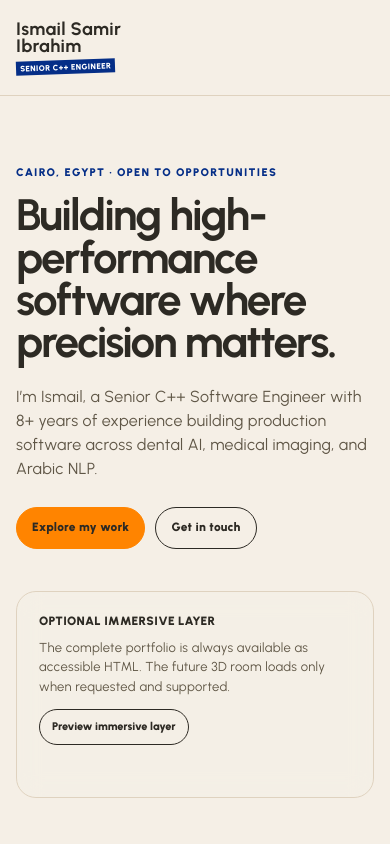
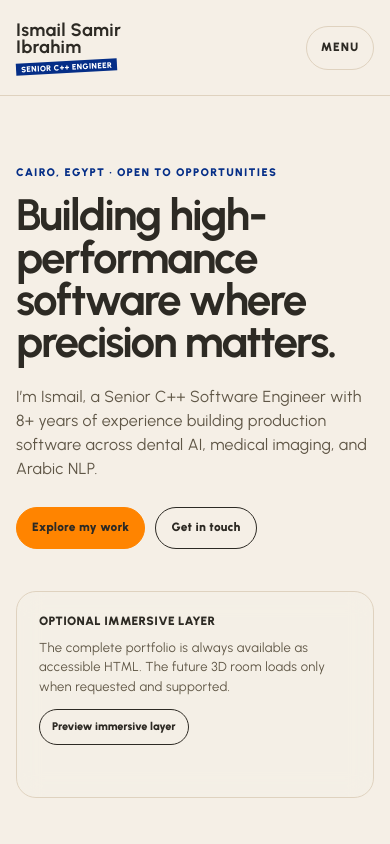
Before and after one commit to IsmailSamirIbrahim/portfolio-website, a Vue app: page / in a window 390 px wide. Shown: the top 844 px of the page. Built offline with nearby package versions, Linux system fonts and the light colour scheme.

Commit message:
feat(PORT-23): build responsive site shell

```diff
--- a/src/App.vue
+++ b/src/App.vue
@@ -36,7 +36,11 @@ const {
           @ready="markReady"
         />
         <template #fallback>
-          <div class="immersive-loading" aria-hidden="true" />
+          <div class="immersive-loading" role="status" aria-live="polite">
+            <span class="visually-hidden">
+              Loading the optional immersive experience.
+            </span>
+          </div>
         </template>
       </Suspense>
     </Transition>
--- a/src/components/PortfolioFallback.vue
+++ b/src/components/PortfolioFallback.vue
@@ -1,4 +1,6 @@
 <script setup lang="ts">
+import SiteFooter from '@/components/SiteFooter.vue'
+import SiteHeader from '@/components/SiteHeader.vue'
 import type { ImmersivePhase } from '@/types/immersive'
 
 defineProps<{
@@ -50,17 +52,7 @@ const projects = [
   <div class="portfolio-shell">
     <a class="skip-link" href="#main-content">Skip to main content</a>
 
-    <header class="site-header">
-      <a class="wordmark" href="#top" aria-label="Ismail Samir Ibrahim, home">
-        <strong>Ismail Samir Ibrahim</strong>
-        <span>Senior C++ Engineer</span>
-      </a>
-      <nav aria-label="Primary navigation">
-        <a href="#projects">Projects</a>
-        <a href="#expertise">Expertise</a>
-        <a href="#contact">Contact</a>
-      </nav>
-    </header>
+    <SiteHeader />
 
     <main id="main-content">
       <section id="top" class="hero">
@@ -173,9 +165,6 @@ const projects = [
       </section>
     </main>
 
-    <footer>
-      <span>© Ismail Samir Ibrahim</span>
-      <a href="#top">Back to top ↑</a>
-    </footer>
+    <SiteFooter />
   </div>
 </template>
--- /dev/null
+++ b/src/components/SiteFooter.vue
@@ -0,0 +1,10 @@
+<template>
+  <footer class="site-footer">
+    <span>© Ismail Samir Ibrahim · Cairo, Egypt</span>
+    <nav aria-label="Footer navigation">
+      <a href="#projects">Projects</a>
+      <a href="mailto:ismail.samir.ibrahim@gmail.com">Contact</a>
+      <a href="#top">Back to top ↑</a>
+    </nav>
+  </footer>
+</template>
--- /dev/null
+++ b/src/components/SiteHeader.vue
@@ -0,0 +1,70 @@
+<script setup lang="ts">
+import { nextTick, onBeforeUnmount, onMounted, ref } from 'vue'
+
+const menuOpen = ref(false)
+const menuButton = ref<HTMLButtonElement>()
+
+function closeMenu() {
+  menuOpen.value = false
+}
+
+async function handleKeydown(event: KeyboardEvent) {
+  if (event.key !== 'Escape' || !menuOpen.value) {
+    return
+  }
+
+  closeMenu()
+  await nextTick()
+  menuButton.value?.focus()
+}
+
+function handleViewportChange(event: MediaQueryListEvent) {
+  if (event.matches) {
+    closeMenu()
+  }
+}
+
+let desktopQuery: MediaQueryList | undefined
+
+onMounted(() => {
+  desktopQuery = window.matchMedia('(min-width: 840px)')
+  desktopQuery.addEventListener('change', handleViewportChange)
+  document.addEventListener('keydown', handleKeydown)
+})
+
+onBeforeUnmount(() => {
+  desktopQuery?.removeEventListener('change', handleViewportChange)
+  document.removeEventListener('keydown', handleKeydown)
+})
+</script>
+
+<template>
+  <header class="site-header">
+    <a class="wordmark" href="#top" aria-label="Ismail Samir Ibrahim, home">
+      <strong>Ismail Samir Ibrahim</strong>
+      <span>Senior C++ Engineer</span>
+    </a>
+
+    <button
+      ref="menuButton"
+      class="menu-toggle"
+      type="button"
+      aria-controls="primary-navigation"
+      :aria-expanded="menuOpen"
+      @click="menuOpen = !menuOpen"
+    >
+      {{ menuOpen ? 'Close' : 'Menu' }}
+    </button>
+
+    <nav
+      id="primary-navigation"
+      :class="{ 'primary-navigation--open': menuOpen }"
+      aria-label="Primary navigation"
+      @click="closeMenu"
+    >
+      <a href="#projects">Projects</a>
+      <a href="#expertise">Expertise</a>
+      <a class="primary-navigation__contact" href="#contact">Get in touch</a>
+    </nav>
+  </header>
+</template>
--- a/src/styles/main.css
+++ b/src/styles/main.css
@@ -198,49 +198,111 @@ button:disabled {
 }
 
 .site-header {
+  position: relative;
+  z-index: var(--z-index-header);
   display: flex;
   align-items: center;
   justify-content: space-between;
-  gap: 24px;
+  gap: var(--space-md);
   min-height: var(--height-header);
   padding: var(--space-md) var(--space-outer);
+  background: var(--color-background);
   border-bottom: var(--stroke-sm) solid var(--line);
 }
 
 .wordmark {
-  display: flex;
-  max-width: 170px;
+  display: inline-flex;
+  align-items: flex-start;
   flex-direction: column;
   text-decoration: none;
 }
 
 .wordmark strong {
+  max-width: 122px;
   font-size: var(--font-size-title-xxs);
   line-height: 0.95;
 }
 
 .wordmark span {
-  align-self: flex-start;
   margin-top: 5px;
-  padding: 2px 4px;
+  padding: 2px 5px;
   color: var(--color-white-400);
   background: var(--blue);
   font-size: 8px;
   font-weight: 900;
+  line-height: 1;
+  white-space: nowrap;
   text-transform: uppercase;
-  transform: rotate(-2deg);
+  transform: rotate(-3deg);
 }
 
 .site-header nav {
+  position: absolute;
+  top: 100%;
+  right: 0;
+  left: 0;
   display: none;
-  align-items: center;
-  gap: 22px;
+  padding: var(--space-sm) var(--space-outer) var(--space-md);
+  background: var(--color-background);
+  border-bottom: var(--stroke-sm) solid var(--line);
+}
+
+.site-header nav.primary-navigation--open {
+  display: grid;
 }
 
 .site-header nav a {
-  font-size: 12px;
+  display: flex;
+  min-height: 48px;
+  align-items: center;
+  justify-content: space-between;
+  padding-inline: var(--space-sm);
+  border-bottom: var(--stroke-sm) solid var(--color-border);
+  font-size: var(--font-size-sm);
   font-weight: 800;
   text-decoration: none;
+}
+
+.site-header nav a::after {
+  content: "↘";
+}
+
+.site-header nav .primary-navigation__contact {
+  justify-content: center;
+  margin-top: var(--space-sm);
+  color: var(--color-action-text);
+  background: var(--color-action);
+  border: 0;
+  border-radius: 999px;
+}
+
+.site-header nav .primary-navigation__contact::after {
+  content: none;
+}
+
+.menu-toggle {
+  min-width: 68px;
+  min-height: 44px;
+  padding: var(--space-xs) var(--space-sm);
+  color: var(--color-text);
+  background: transparent;
+  border: var(--stroke-sm) solid var(--color-border);
+  border-radius: 999px;
+  font-size: var(--font-size-xxs);
+  font-weight: 900;
+  letter-spacing: 0.08em;
+  text-transform: uppercase;
+}
+
+@media (min-width: 480px) {
+  .wordmark {
+    flex-direction: row;
+    gap: var(--space-xs);
+  }
+
+  .wordmark span {
+    margin-top: 3px;
+  }
 }
 
 .hero,
@@ -440,15 +502,27 @@ h1 {
   border-top: 1px solid var(--line);
 }
 
-footer {
+.site-footer {
   display: flex;
   flex-wrap: wrap;
   justify-content: space-between;
-  gap: 16px;
+  gap: var(--space-md);
   padding: var(--radius-xl) var(--space-outer);
   color: var(--muted);
-  border-top: 1px solid var(--line);
+  border-top: var(--stroke-sm) solid var(--line);
   font-size: 11px;
+}
+
+.site-footer nav {
+  display: flex;
+  flex-wrap: wrap;
+  gap: var(--space-md);
+}
+
+.site-footer a {
+  min-height: 44px;
+  display: inline-flex;
+  align-items: center;
 }
 
 .immersive-scene,
@@ -535,7 +609,34 @@ footer {
   }
 
   .site-header nav {
+    position: static;
     display: flex;
+    align-items: center;
+    gap: var(--space-lg);
+    padding: 0;
+    background: transparent;
+    border: 0;
+  }
+
+  .site-header nav a {
+    min-height: 44px;
+    padding: 0;
+    border: 0;
+    font-size: var(--font-size-xs);
+  }
+
+  .site-header nav a::after {
+    content: none;
+  }
+
+  .site-header nav .primary-navigation__contact {
+    min-height: 40px;
+    margin-top: 0;
+    padding-inline: var(--space-md);
+  }
+
+  .menu-toggle {
+    display: none;
   }
 
   .hero {
```
